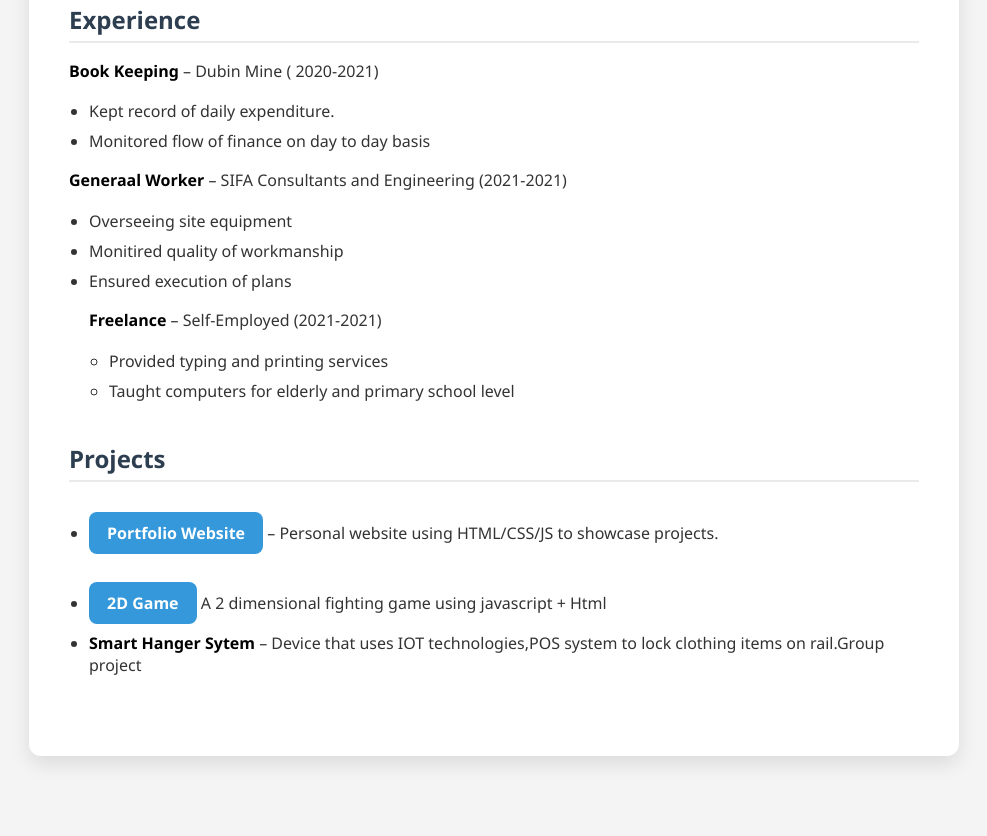
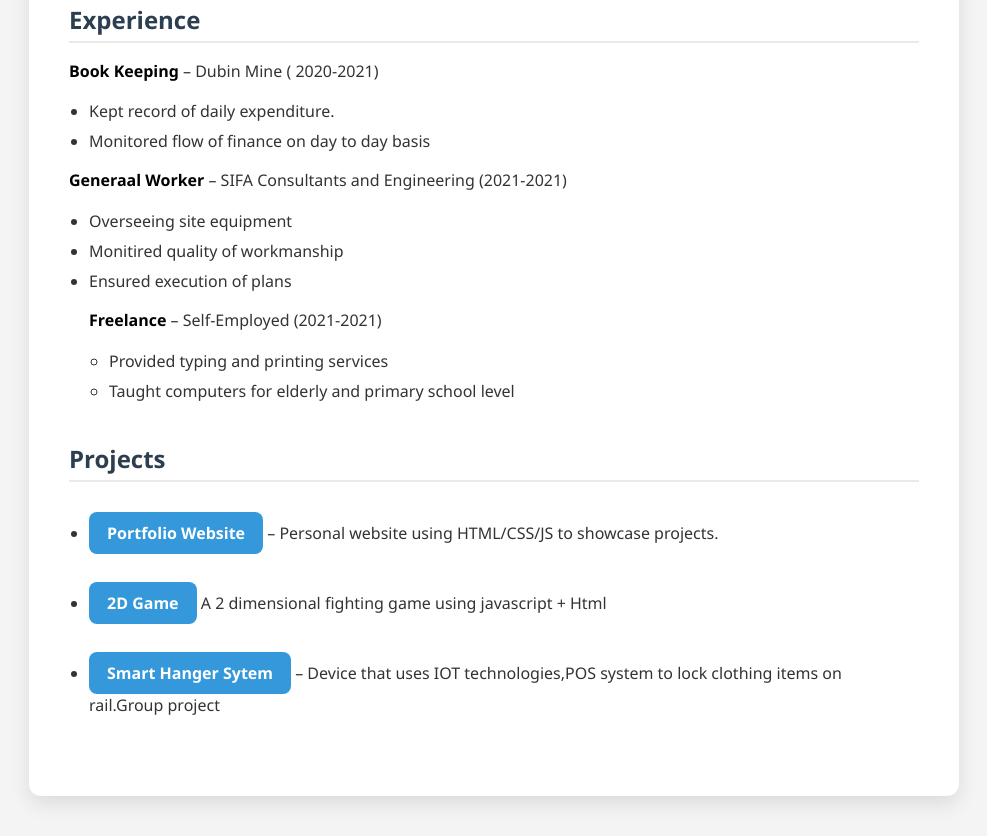
Before and after one commit to dannybuckets06/dannybuckets06.github.io, a plain HTML site: page index.html in a window 1280 px wide. Shown: the part 1777-2613 px from the top of the page, without its empty margins (146-1133 px from the left). Before the commit the page ends 2573 px from the top, so only its background shows below. Drawn offline with Linux system fonts and the light colour scheme.

Commit message:
Update index.html

```diff
--- a/index.html
+++ b/index.html
@@ -130,7 +130,10 @@
            <a href="https://dannybuckets06.github.io/2Dgame/" target="_blank" class="button"> 2D Game</a>
           </strong> A 2 dimensional fighting game using javascript + Html
         </li>
-        <li><strong>Smart Hanger Sytem</strong> – Device that uses IOT technologies,POS system to lock clothing items on rail.Group project</li>
+        <li><strong>
+          <a href=""target="blank" class="button">Smart Hanger Sytem</a>
+        </strong> – Device that uses IOT technologies,POS system to lock clothing items on rail.Group project
+        </li>
       </ul>
     </div>
   </div>
```
